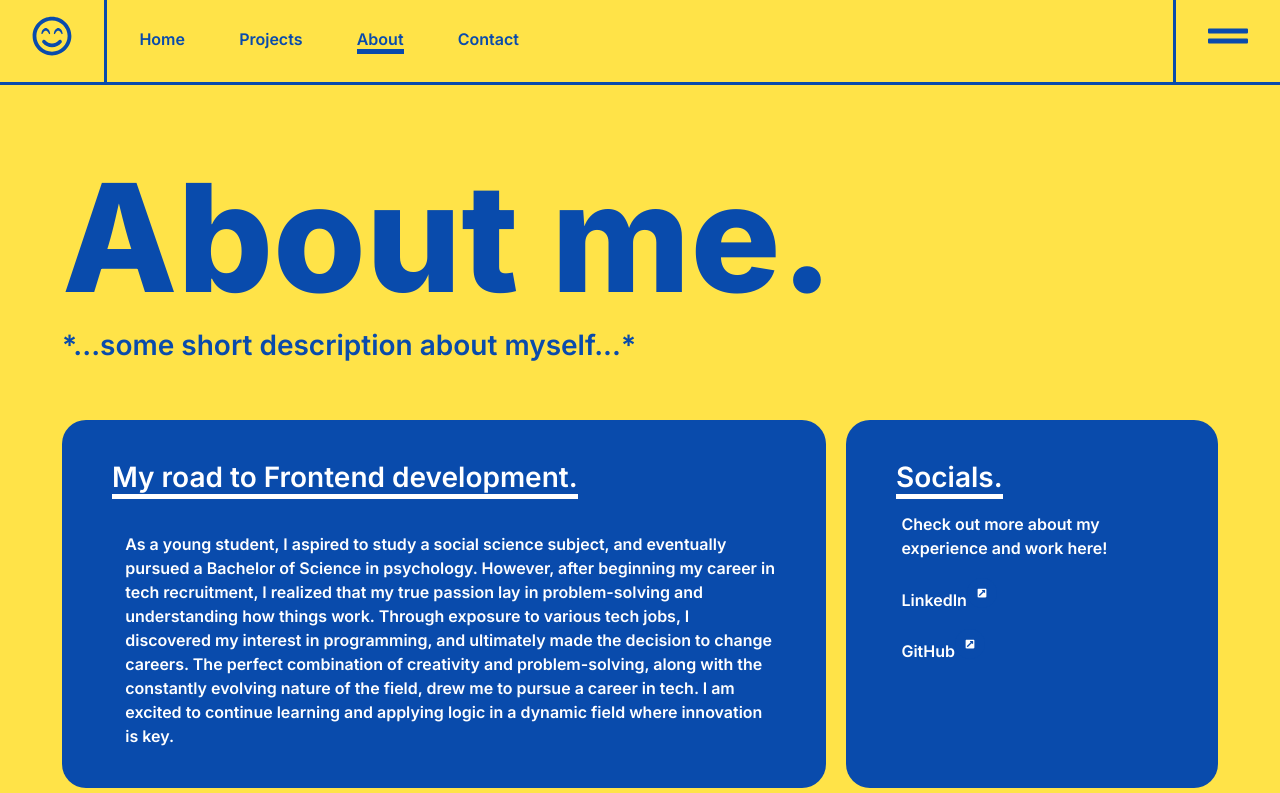
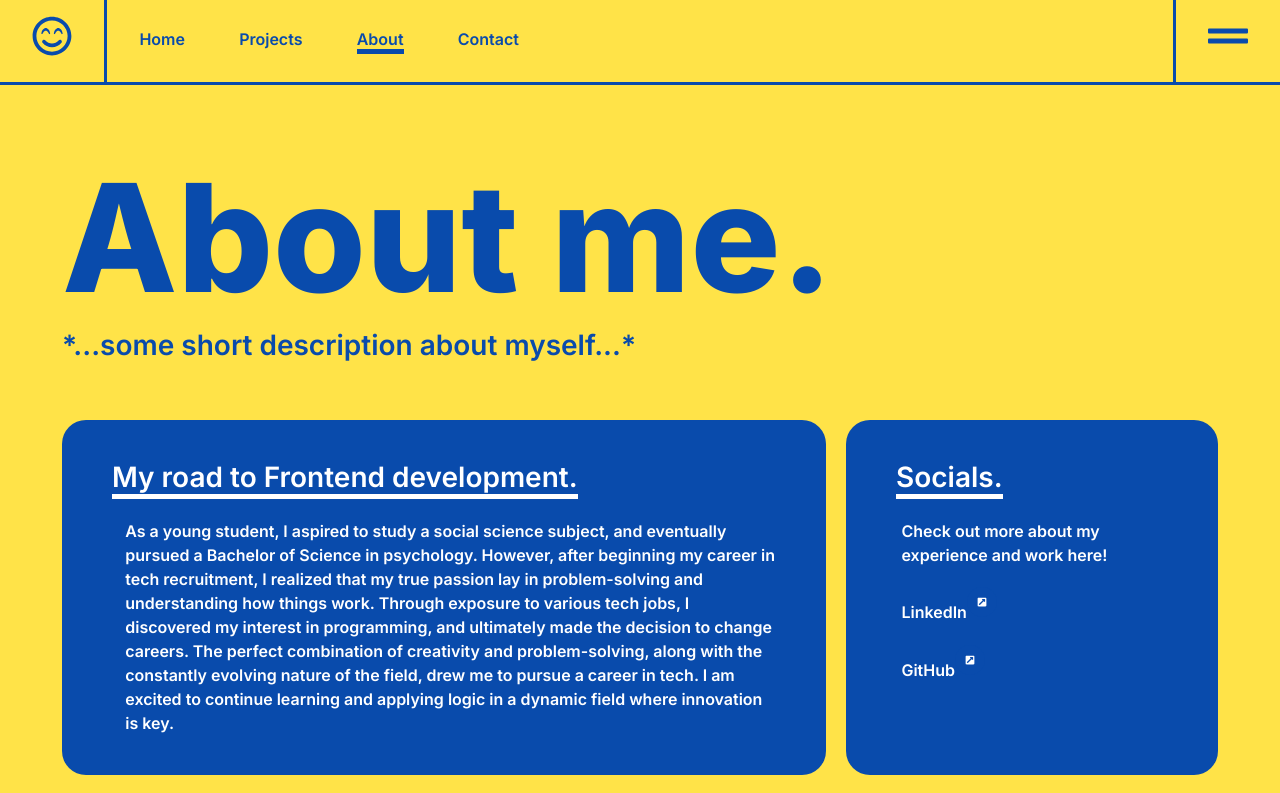
Before and after one commit to idamakela/assign-5, a Next.js app: page /about in a window 1280 px wide. Shown: the top 793 px of the page. Built offline with nearby package versions, Linux system fonts and the light colour scheme.

Commit message:
changed desktop p margin for about page

```diff
--- a/styles/about.scss
+++ b/styles/about.scss
@@ -45,7 +45,7 @@
             @include body-font;
             line-height: 1.5;
             margin-left: 2%;
-            margin-top: $base-indent;
+            margin-top: 20px;
         }
     }
 
```
